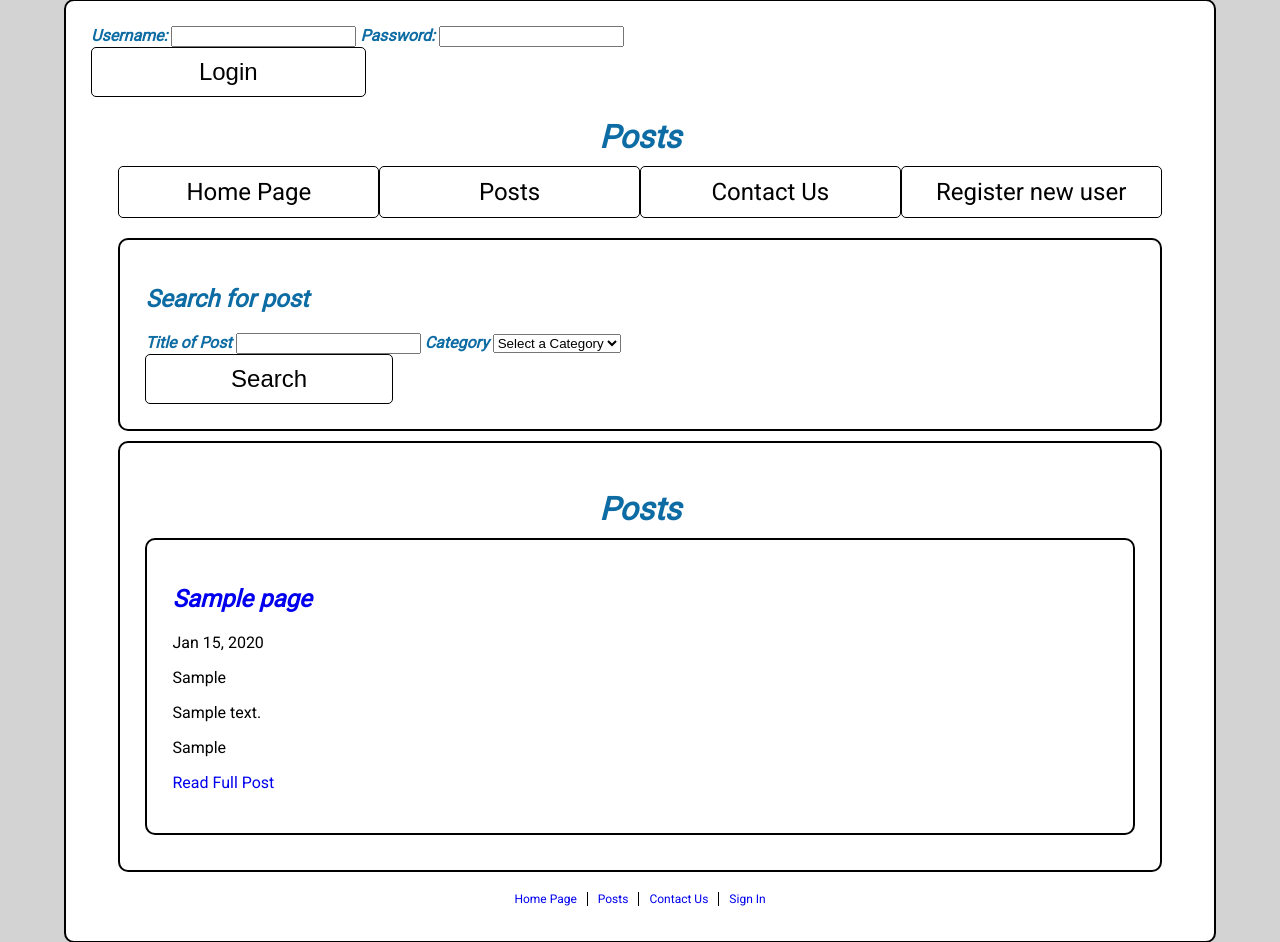
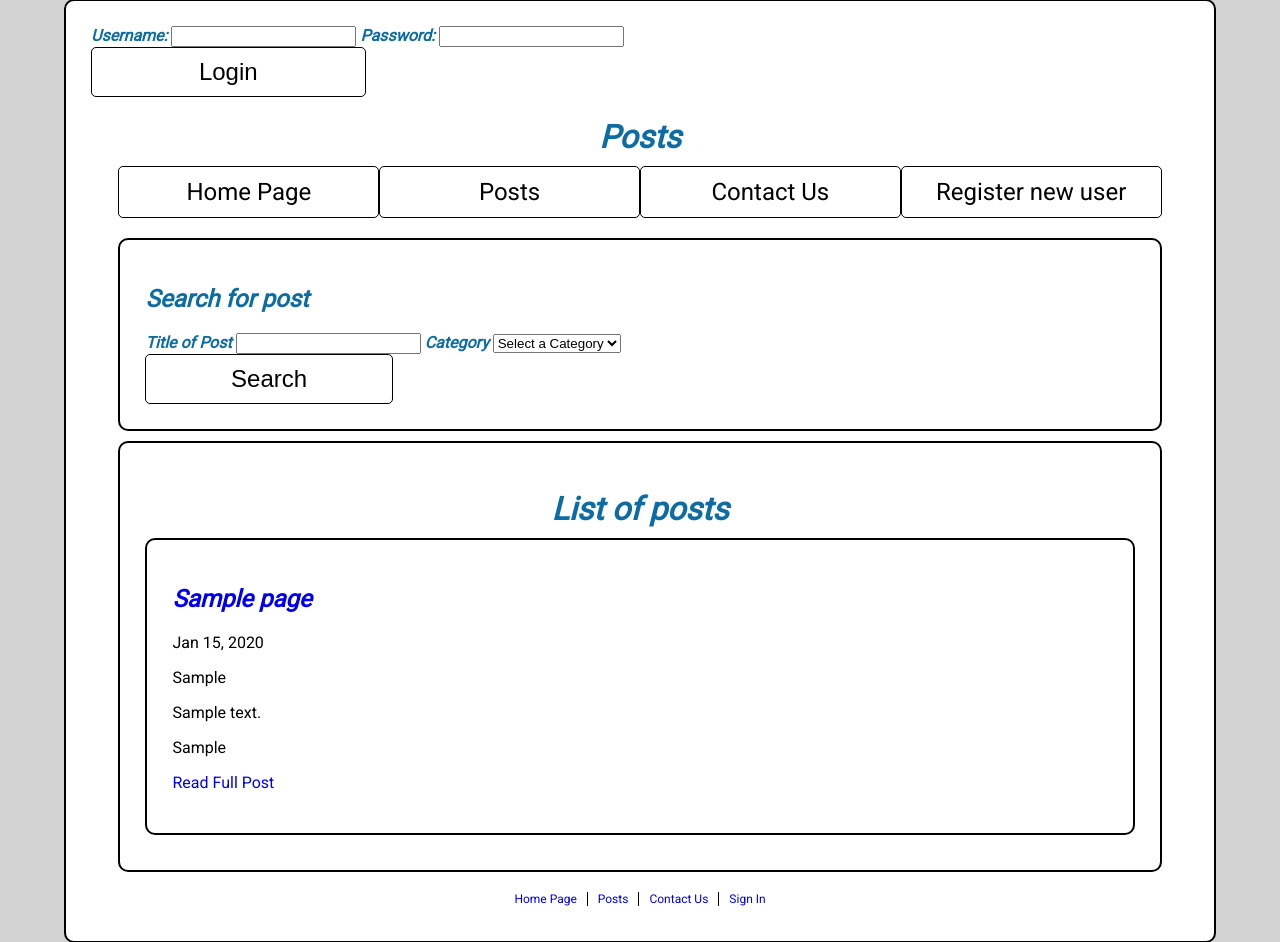
Before and after one commit to blowtorch5/Project-Web-Dev-2, a PHP site: page /posts.php in a window 1280 px wide. Shown: the part 21-963 px from the top of the page. Run offline with PHP 8.4, Linux system fonts and the light colour scheme; tables that the repository leaves empty or names only in its code hold one stand-in row (values such as "Sample post").

Commit message:
Corrected headings and post search bar in contact page

```diff
--- a/contact.php
+++ b/contact.php
@@ -66,7 +66,7 @@ $categories = $statement->fetchAll();
         </header>
         <main id="contactmain">
             <div id="post-options">
-            <?php if (isset($_SESSION['user']['level']) && $_SESSION['user']['level'] == 'admin'): ?>
+                <?php if (isset($_SESSION['user']['user_level']) && $_SESSION['user']['user_level'] == 'admin'): ?>
                     <h2><a href="edit.php">Create New Post</a></h2>
                 <?php endif ?>
                 <h2>Search for post</h2>
--- a/posts.php
+++ b/posts.php
@@ -130,7 +130,7 @@ $categories = $statement->fetchAll();
             </div>
             <?php if(count($posts) != 0): ?>
                 <div id="post-list">
-                    <h1>Posts</h1>
+                    <h1>List of posts</h1>
                     <?php foreach($posts as $post): ?>
                         <div class="post">
                             <h2><a href="post.php?id=<?=$post['id'] ?>"><?= $post['title'] ?></a></h2>
```
Also changed, not shown: users.php (+5 -4 lines). Lines whose indentation alone changed are shown as unchanged.
